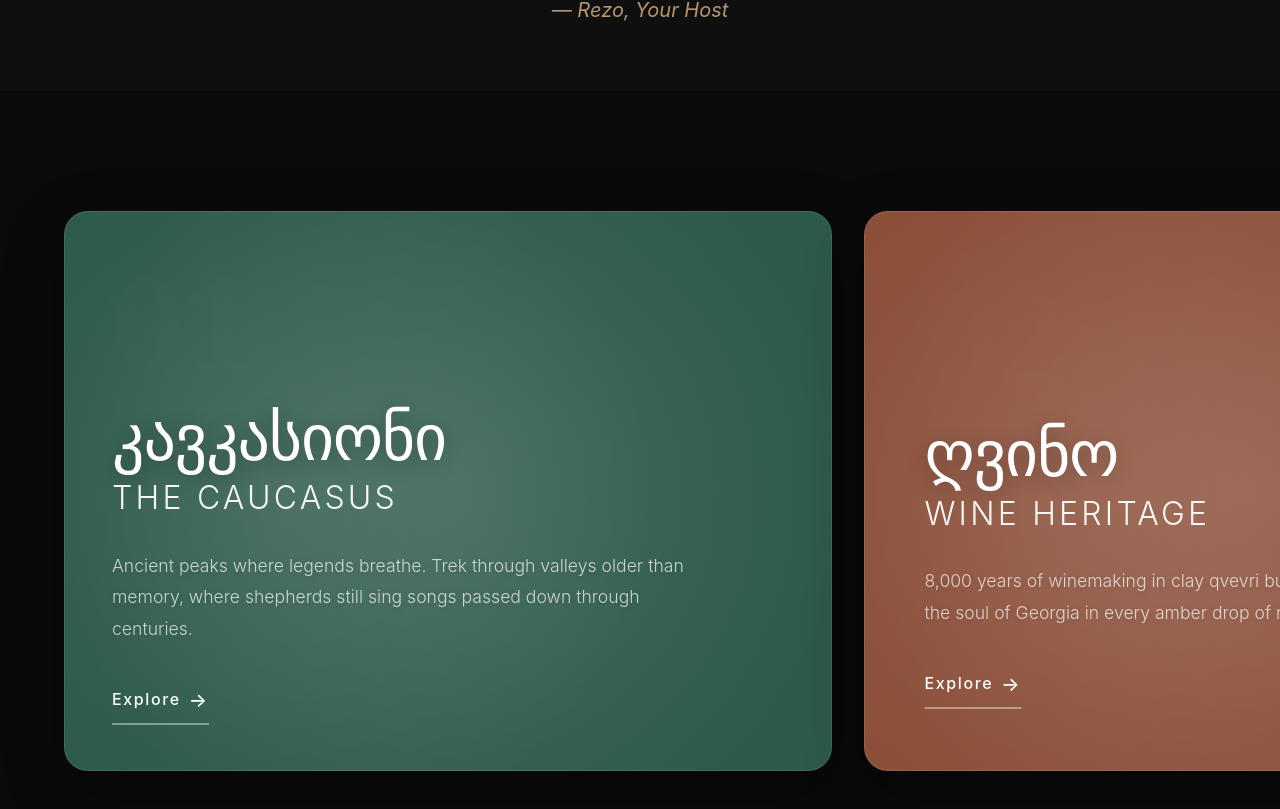
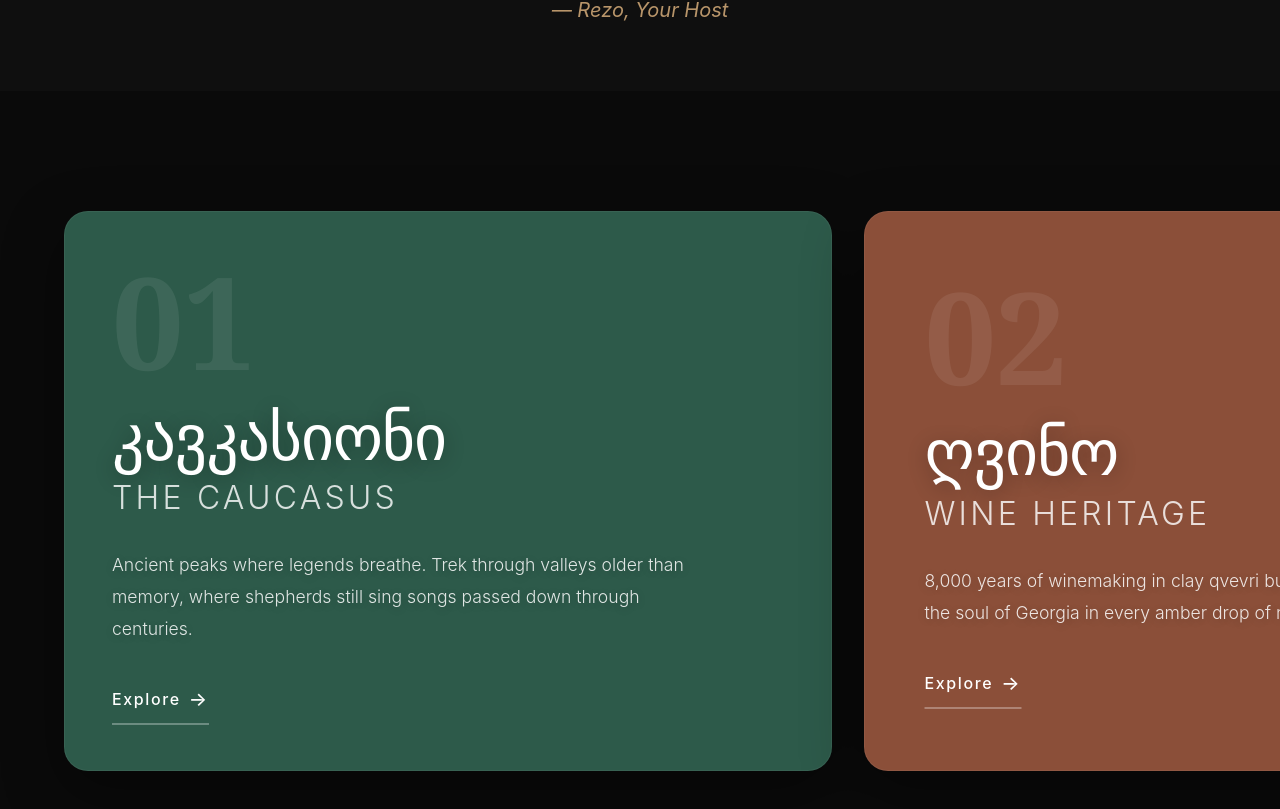
Before and after one commit to khvedela/voyage-georgia-rezo, a React (Vite) app: page / in a window 1280 px wide. Shown: the part 1228-2037 px from the top of the page. Built offline with nearby package versions, Linux system fonts and the light colour scheme.

Commit message:
fixed build fail

```diff
--- a/src/components/ExperienceCard/ExperienceCard.css
+++ b/src/components/ExperienceCard/ExperienceCard.css
@@ -3,7 +3,7 @@
   width: 60vw;
   flex-shrink: 0;
   height: 70vh;
-  perspective: 1000px;
+  perspective: 2000px;
 }
 
 .experience-link {
@@ -22,52 +22,51 @@
   position: relative;
   overflow: hidden;
   cursor: pointer;
-  transition: all 0.3s ease;
   height: 100%;
   transform-style: preserve-3d;
   box-shadow:
-    0 20px 60px rgba(0, 0, 0, 0.3),
-    0 0 0 1px rgba(255, 255, 255, 0.1) inset;
+    0 20px 60px rgba(0, 0, 0, 0.4),
+    0 0 0 1px rgba(255, 255, 255, 0.05) inset;
+  transition: box-shadow 0.6s cubic-bezier(0.22, 1, 0.36, 1);
 }
 
-.experience-content::before {
-  content: '';
+.experience-content:hover {
+  box-shadow:
+    0 30px 80px rgba(0, 0, 0, 0.5),
+    0 0 0 1px rgba(255, 255, 255, 0.15) inset;
+}
+
+/* Subtle gradient overlay */
+.card-gradient-overlay {
   position: absolute;
   top: 0;
   left: 0;
   right: 0;
   bottom: 0;
-  background: radial-gradient(circle at 30% 50%, rgba(255, 255, 255, 0.08) 0%, transparent 60%);
+  background: radial-gradient(
+    circle at 30% 40%,
+    rgba(255, 255, 255, 0.08) 0%,
+    transparent 50%
+  );
   pointer-events: none;
-  transition: opacity 0.5s ease;
+  opacity: 0;
+  transition: opacity 0.6s cubic-bezier(0.22, 1, 0.36, 1);
 }
 
-.experience-content:hover::before {
-  opacity: 0.5;
-}
-
-/* Cursor spotlight on card */
-.card-spotlight {
-  position: absolute;
-  top: 0;
-  left: 0;
-  right: 0;
-  bottom: 0;
-  pointer-events: none;
-  transition: background 0.1s ease;
-  z-index: 1;
+.experience-content:hover .card-gradient-overlay {
+  opacity: 1;
 }
 
 .experience-number {
   font-size: clamp(3rem, 10vw, 8rem);
   font-weight: 900;
-  color: rgba(255, 255, 255, 0.1);
+  color: rgba(255, 255, 255, 0.08);
   line-height: 1;
   margin-bottom: 1rem;
   font-family: 'Georgia', serif;
   position: relative;
   z-index: 2;
-  transition: all 0.3s ease;
+  transition: all 0.6s cubic-bezier(0.22, 1, 0.36, 1);
 }
 
 .experience-title-geo {
@@ -81,18 +80,19 @@
   position: relative;
   z-index: 2;
   letter-spacing: -0.02em;
+  transition: all 0.4s cubic-bezier(0.22, 1, 0.36, 1);
 }
 
 .experience-title-eng {
   font-size: clamp(1rem, 3vw, 2rem);
   font-weight: 300;
-  color: rgba(255, 255, 255, 0.95);
+  color: rgba(255, 255, 255, 0.9);
   margin-bottom: 2rem;
   letter-spacing: 0.1em;
   text-transform: uppercase;
   position: relative;
   z-index: 2;
-  transition: letter-spacing 0.4s ease;
+  transition: all 0.4s cubic-bezier(0.22, 1, 0.36, 1);
 }
 
 .experience-description {
@@ -105,7 +105,11 @@
   position: relative;
   z-index: 2;
   text-shadow: 0 2px 10px rgba(0, 0, 0, 0.2);
-  transition: opacity 0.3s ease;
+  transition: color 0.4s cubic-bezier(0.22, 1, 0.36, 1);
+}
+
+.experience-content:hover .experience-description {
+  color: rgba(255, 255, 255, 0.95);
 }
 
 .experience-cta {
@@ -119,34 +123,15 @@
   align-items: center;
   gap: 0.5rem;
   padding: 0.5rem 0;
-  border-bottom: 2px solid rgba(255, 255, 255, 0.4);
-  transition: all 0.4s cubic-bezier(0.22, 1, 0.36, 1);
+  border-bottom: 2px solid rgba(255, 255, 255, 0.3);
+  transition: border-color 0.4s cubic-bezier(0.22, 1, 0.36, 1);
 }
 
 .experience-content:hover .experience-cta {
-  border-bottom-color: rgba(255, 255, 255, 0.8);
-  gap: 0.75rem;
+  border-bottom-color: rgba(255, 255, 255, 0.7);
 }
 
 .cta-arrow {
   font-size: 1.2em;
   transition: transform 0.4s cubic-bezier(0.22, 1, 0.36, 1);
 }
-
-/* Add a subtle glow on hover */
-.experience-content::after {
-  content: '';
-  position: absolute;
-  top: -50%;
-  left: -50%;
-  width: 200%;
-  height: 200%;
-  background: radial-gradient(circle, rgba(255, 255, 255, 0.1) 0%, transparent 70%);
-  opacity: 0;
-  transition: opacity 0.6s ease;
-  pointer-events: none;
-}
-
-.experience-content:hover::after {
-  opacity: 1;
-}
--- a/src/components/ExperienceCard/ExperienceCard.tsx
+++ b/src/components/ExperienceCard/ExperienceCard.tsx
@@ -25,16 +25,16 @@ export default function ExperienceCard({
   const distance = useTransform(scrollProgress, (p) => p - snapPoint);
   const x = useTransform(distance, [-1, 1], [50, -50]);
 
-  // Magnetic effect
+  // Smoother magnetic effect
   const mouseX = useMotionValue(0);
   const mouseY = useMotionValue(0);
 
-  const springConfig = { damping: 20, stiffness: 300 };
+  const springConfig = { damping: 40, stiffness: 200 };
   const magneticX = useSpring(mouseX, springConfig);
   const magneticY = useSpring(mouseY, springConfig);
 
-  const rotateX = useTransform(magneticY, [-0.5, 0.5], [8, -8]);
-  const rotateY = useTransform(magneticX, [-0.5, 0.5], [-8, 8]);
+  const rotateX = useTransform(magneticY, [-0.5, 0.5], [3, -3]);
+  const rotateY = useTransform(magneticX, [-0.5, 0.5], [-3, 3]);
 
   const handleMouseMove = (e: React.MouseEvent<HTMLDivElement>) => {
     if (!cardRef.current) return;
@@ -45,8 +45,8 @@ export default function ExperienceCard({
     const deltaX = (e.clientX - centerX) / (rect.width / 2);
     const deltaY = (e.clientY - centerY) / (rect.height / 2);
 
-    mouseX.set(deltaX);
-    mouseY.set(deltaY);
+    mouseX.set(deltaX * 0.5);
+    mouseY.set(deltaY * 0.5);
   };
 
   const handleMouseLeave = () => {
@@ -70,64 +70,50 @@ export default function ExperienceCard({
             backgroundColor: experience.color,
             rotateX,
             rotateY,
-            transformPerspective: 1000
           }}
           layoutId={`card-container-${experience.id}`}
           transition={{
-            duration: 0.6,
-            ease: [0.22, 1, 0.36, 1]
+            layout: { duration: 0.6, ease: [0.22, 1, 0.36, 1] },
+            default: { duration: 0.3 }
           }}
-          whileHover={{ scale: 1.02 }}
         >
-          {/* Spotlight effect that follows cursor */}
-          <motion.div
-            className="card-spotlight"
-            style={{
-              background: `radial-gradient(circle 400px at ${mouseX.get() * 50 + 50}% ${mouseY.get() * 50 + 50}%, rgba(255,255,255,0.12), transparent)`,
-            }}
-          />
+          {/* Subtle gradient overlay */}
+          <div className="card-gradient-overlay" />
 
           <motion.div style={{ x }}>
             <motion.div
               className="experience-number"
-              animate={isHovered ? { scale: 1.1, opacity: 0.15 } : { scale: 1, opacity: 0.1 }}
-              transition={{ duration: 0.3 }}
+              animate={isHovered ? { scale: 1.05 } : { scale: 1 }}
+              transition={{ duration: 0.6, ease: [0.22, 1, 0.36, 1] }}
             >
               0{index + 1}
             </motion.div>
 
-            <motion.h3
-              className="experience-title-geo"
-              animate={isHovered ? { x: 10 } : { x: 0 }}
-              transition={{ duration: 0.4, ease: [0.22, 1, 0.36, 1] }}
-            >
+            <h3 className="experience-title-geo">
               {experience.title}
-            </motion.h3>
+            </h3>
 
             <motion.h4
               className="experience-title-eng"
-              animate={isHovered ? { x: 10, letterSpacing: "0.15em" } : { x: 0, letterSpacing: "0.1em" }}
-              transition={{ duration: 0.4, ease: [0.22, 1, 0.36, 1] }}
+              animate={isHovered ? { opacity: 1 } : { opacity: 0.9 }}
+              transition={{ duration: 0.4 }}
             >
               {experience.subtitle}
             </motion.h4>
 
-            <motion.p
-              className="experience-description"
-              animate={isHovered ? { opacity: 1 } : { opacity: 0.85 }}
-            >
+            <p className="experience-description">
               {experience.description}
-            </motion.p>
+            </p>
 
             <motion.div
               className="experience-cta"
-              animate={isHovered ? { x: 10 } : { x: 0 }}
+              animate={isHovered ? { gap: "0.75rem" } : { gap: "0.5rem" }}
               transition={{ duration: 0.4, ease: [0.22, 1, 0.36, 1] }}
             >
               <span>Explore</span>
               <motion.span
                 className="cta-arrow"
-                animate={isHovered ? { x: 5 } : { x: 0 }}
+                animate={isHovered ? { x: 3 } : { x: 0 }}
                 transition={{ duration: 0.4, ease: [0.22, 1, 0.36, 1] }}
               >
                 →
--- a/src/components/ParallaxText/ParallaxText.tsx
+++ b/src/components/ParallaxText/ParallaxText.tsx
@@ -14,8 +14,7 @@ export default function ParallaxText({
   const ref = useRef<HTMLDivElement>(null);
   const y = useMotionValue(0);
 
-  useLenis(
-    (lenis) => {
+  useLenis(() => {
     if (!ref.current) return;
 
     // Calculate progress of element through viewport
@@ -24,7 +23,8 @@ export default function ParallaxText({
     const elementTop = rect.top;
 
     // A simple progress calculation (0 when bottom of element enters view, 1 when top leaves)
-      const progress = 1 - (elementTop + rect.height) / (viewHeight + rect.height);
+    const progress =
+      1 - (elementTop + rect.height) / (viewHeight + rect.height);
 
     // Clamp progress between 0 and 1
     const clampedProgress = Math.max(0, Math.min(1, progress));
@@ -32,9 +32,7 @@ export default function ParallaxText({
     // Apply transform based on progress
     const newY = (clampedProgress - 0.5) * 2 * -offset;
     y.set(newY);
-    },
-    [offset]
-  );
+  }, [offset]);
 
   return (
     <motion.div ref={ref} style={{ y }}>
--- a/src/pages/ExperiencePage.css
+++ b/src/pages/ExperiencePage.css
@@ -10,7 +10,7 @@
   position: fixed;
   top: 0;
   left: 0;
-  width: 50%;
+  width: 40%;
   height: 100vh;
   z-index: 0;
   will-change: transform;
@@ -70,13 +70,14 @@
 .experience-split-layout {
   display: flex;
   min-height: 100vh;
+  gap: 0;
 }
 
 /* Left hero section */
 .experience-hero {
   position: sticky;
   top: 0;
-  width: 50%;
+  width: 40%;
   height: 100vh;
   display: flex;
   flex-direction: column;
@@ -134,8 +135,7 @@
 
 /* Right content panel */
 .experience-content-panel {
-  width: 50%;
-  margin-left: 50%;
+  width: 60%;
   background: linear-gradient(135deg, #0a0a0a 0%, #1a1a1a 100%);
   min-height: 100vh;
 }
@@ -225,7 +225,6 @@
 .book-button:hover {
   background: rgba(255, 255, 255, 0.2);
   border-color: rgba(255, 255, 255, 0.4);
-  transform: translateY(-2px);
 }
 
 .contact-text {
@@ -252,7 +251,9 @@
   gap: 2rem;
   padding: 2rem 4rem;
   background: #0a0a0a;
-  margin-left: 50%;
+  width: 60%;
+  margin-left: auto;
+  contain: layout;
 }
 
 .nav-card {
@@ -266,6 +267,7 @@
   transition: all 0.4s cubic-bezier(0.22, 1, 0.36, 1);
   position: relative;
   overflow: hidden;
+  will-change: border-color, background-color;
 }
 
 .nav-card::before {
@@ -285,7 +287,6 @@
 }
 
 .nav-card:hover {
-  transform: translateY(-4px);
   border-color: rgba(255, 255, 255, 0.3);
   background: rgba(255, 255, 255, 0.08);
 }
@@ -313,20 +314,92 @@
   .experience-hero,
   .experience-content-panel {
     width: 100%;
-    margin-left: 0;
   }
 
   .experience-page-background {
     width: 100%;
     height: 50vh;
+    position: absolute;
+    top: 0;
   }
 
   .experience-hero {
     position: relative;
-    height: 70vh;
+    min-height: 50vh;
+    height: auto;
+    padding: 3rem 2rem;
+    z-index: 1;
+  }
+
+  .experience-content-panel {
+    position: relative;
+    z-index: 1;
+  }
+
+  .experience-number-display {
+    font-size: clamp(4rem, 15vw, 6rem);
+  }
+
+  .experience-hero h1 {
+    font-size: clamp(2.5rem, 10vw, 4rem);
+  }
+
+  .experience-hero h2 {
+    font-size: clamp(1rem, 4vw, 1.5rem);
+  }
+
+  .scroll-indicator {
+    display: none;
+  }
+
+  .content-inner {
+    padding: 3rem 2rem 2rem;
   }
 
   .experience-navigation {
+    width: 100%;
     margin-left: 0;
+    padding: 2rem;
+    flex-direction: column;
+    gap: 1rem;
+  }
+
+  .close-button {
+    top: 1rem;
+    right: 1rem;
+    width: 44px;
+    height: 44px;
   }
 }
+
+@media (max-width: 640px) {
+  .experience-page-background {
+    height: 40vh;
+  }
+
+  .experience-hero {
+    min-height: 40vh;
+    padding: 2rem 1.5rem;
+  }
+
+  .content-inner {
+    padding: 2rem 1.5rem;
+  }
+
+  .experience-navigation {
+    padding: 1.5rem;
+  }
+
+  .content-section {
+    margin-bottom: 2.5rem;
+  }
+
+  .cta-section {
+    margin-top: 2.5rem;
+    padding-top: 2rem;
+  }
+
+  .nav-card {
+    padding: 1.5rem;
+  }
+}
```
Also changed, not shown: src/pages/ExperiencePage.tsx (+40 -27 lines). Lines whose indentation alone changed are shown as unchanged.
